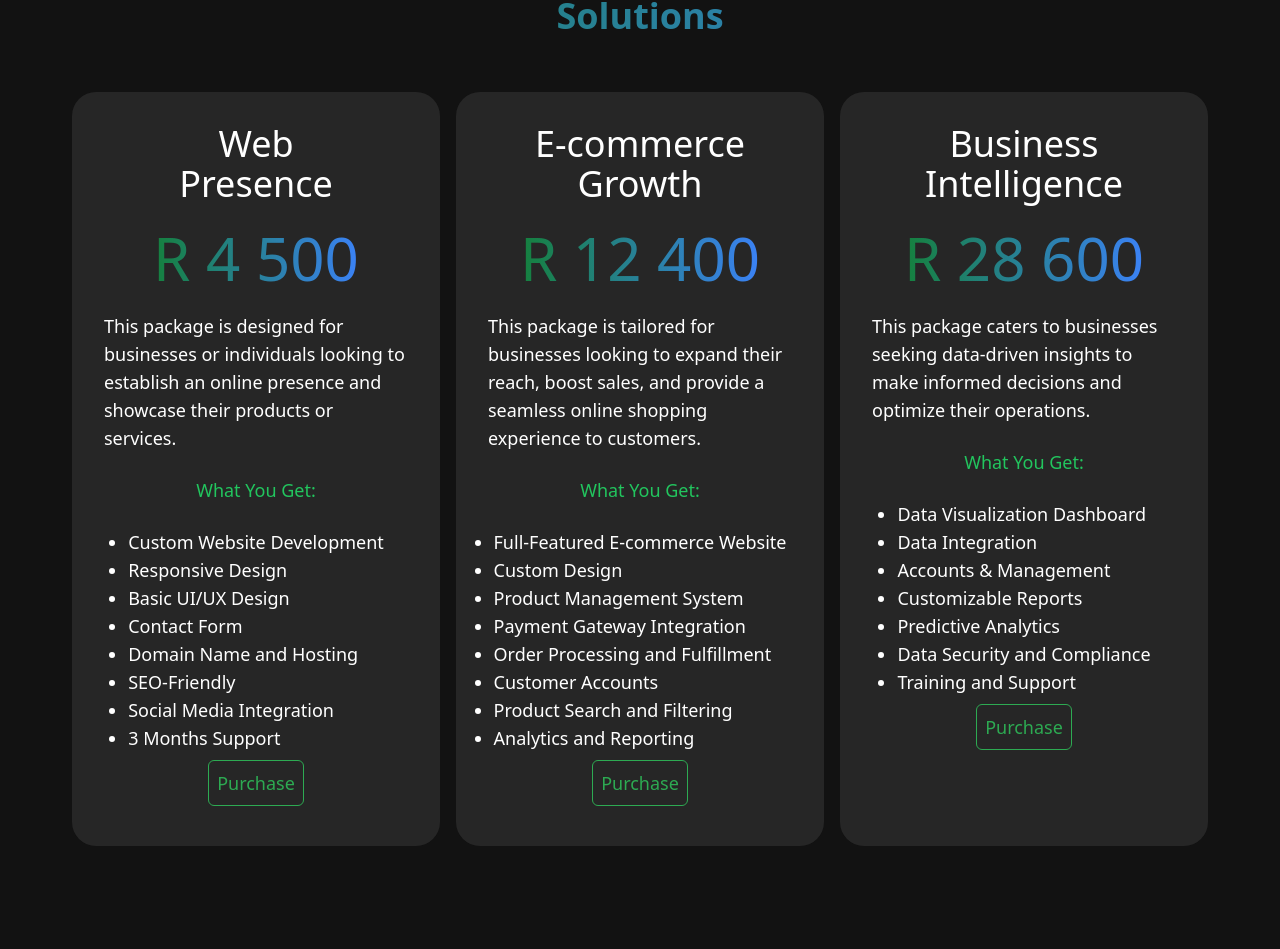
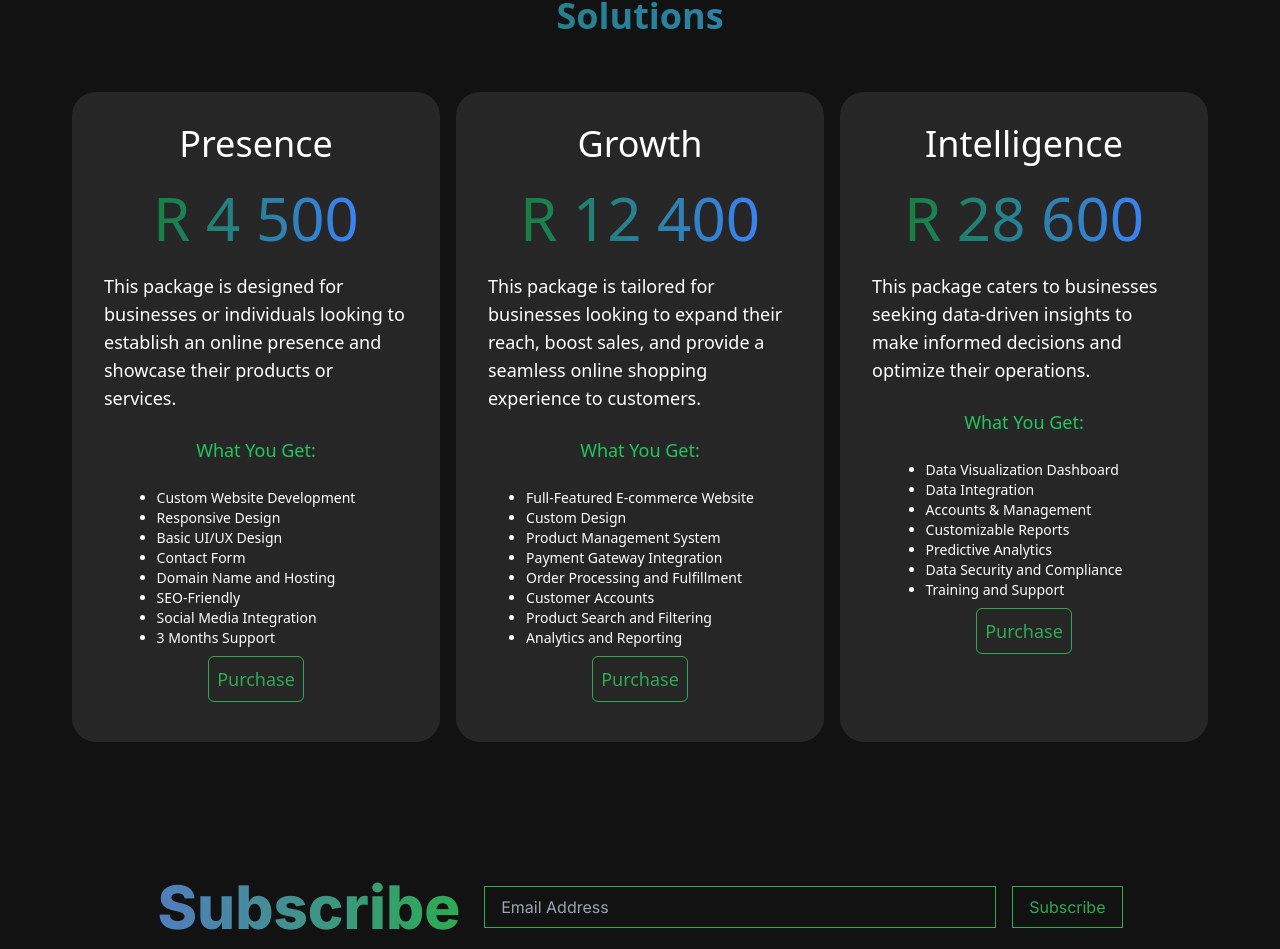
Before and after one commit to christiaan-fourie/psytech, a Next.js app: page / in a window 1280 px wide. Shown: the part 956-1905 px from the top of the page. Built offline with nearby package versions, Linux system fonts and the light colour scheme.

Commit message:
Update PriceCards.jsx

```diff
--- a/components/PriceCards/PriceCards.jsx
+++ b/components/PriceCards/PriceCards.jsx
@@ -6,11 +6,11 @@ const PriceCards = () => {
       <h1 className='text-4xl text-center font-bold my-6 bg-clip-text text-transparent bg-gradient-to-r from-green-700 to-blue-500'>Solutions</h1>
       <div className='flex flex-col gap-4 lg:flex-row justify-around md:p-8 md:mx-10'>
         <div className='flex flex-col lg:w-1/3 items-center p-8 md:rounded-3xl hover:shadow-[0_0_16px_5px_#2daa5255] backdrop-blur-sm bg-neutral-800 hover:bg-opacity-50'>
-          <h1 className='text-4xl text-center'>Web <br /> Presence</h1>
+          <h1 className='text-4xl text-center'>Presence</h1>
           <h1 className='text-6xl my-6 bg-clip-text text-transparent bg-gradient-to-r from-green-700 to-blue-500'>R 4 500</h1>
           <p>This package is designed for businesses or individuals looking to establish an online presence and showcase their products or services.</p>
           <h4 className='text-green-500 my-6'>What You Get:</h4>
-          <ul className='list-disc'>
+          <ul className='list-disc text-sm'>
             <li>Custom Website Development</li>
             <li>Responsive Design</li>
             <li>Basic UI/UX Design</li>
@@ -23,11 +23,11 @@ const PriceCards = () => {
           <button className='p-2 m-2 rounded-md border border-[#2daa52] text-[#2daa52]  focus:outline-none focus:ring-2 focus:ring-[#2daa52]'>Purchase</button>
         </div>
         <div className='flex flex-col lg:w-1/3 items-center p-8 md:rounded-3xl hover:shadow-[0_0_16px_5px_#2daa5255] backdrop-blur-sm bg-neutral-800 hover:bg-opacity-50'>
-          <h1 className='text-4xl text-center'>E-commerce <br /> Growth</h1>
+          <h1 className='text-4xl text-center'>Growth</h1>
           <h1 className='text-6xl my-6 bg-clip-text text-transparent bg-gradient-to-r from-green-700 to-blue-500'>R 12 400</h1>
           <p>This package is tailored for businesses looking to expand their reach, boost sales, and provide a seamless online shopping experience to customers.</p>
           <h4 className='text-green-500 my-6'>What You Get:</h4>
-          <ul className='list-disc'>
+          <ul className='list-disc text-sm'>
             <li>Full-Featured E-commerce Website</li>
             <li>Custom Design</li>
             <li>Product Management System</li>
@@ -40,11 +40,11 @@ const PriceCards = () => {
           <button className='p-2 m-2 rounded-md border border-[#2daa52] text-[#2daa52] focus:outline-none focus:ring-2 focus:ring-[#2daa52]'>Purchase</button>
         </div>
         <div className='flex flex-col lg:w-1/3 items-center p-8 md:rounded-3xl hover:shadow-[0_0_16px_5px_#2daa5255] backdrop-blur-sm bg-neutral-800 hover:bg-opacity-50'>
-          <h1 className='text-4xl text-center'>Business <br /> Intelligence</h1>
+          <h1 className='text-4xl text-center'>Intelligence</h1>
           <h1 className='text-6xl my-6 bg-clip-text text-transparent bg-gradient-to-r from-green-700 to-blue-500'>R 28 600</h1>
           <p>This package caters to businesses seeking data-driven insights to make informed decisions and optimize their operations.</p>
           <h4 className='text-green-500 my-6'>What You Get:</h4>
-          <ul className='list-disc'>
+          <ul className='list-disc text-sm'>
             <li>Data Visualization Dashboard</li>
             <li>Data Integration</li>
             <li>Accounts & Management</li>
```
